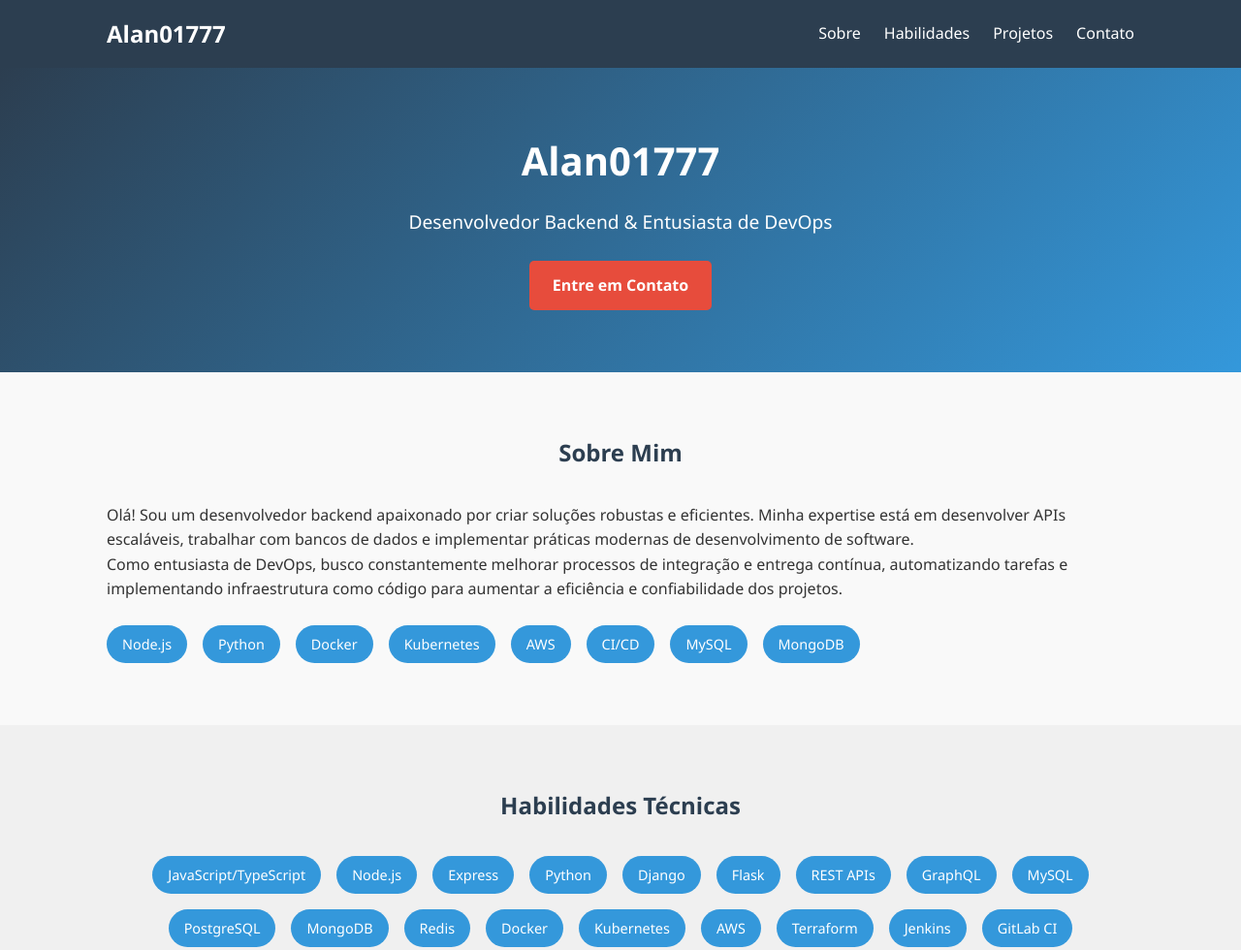
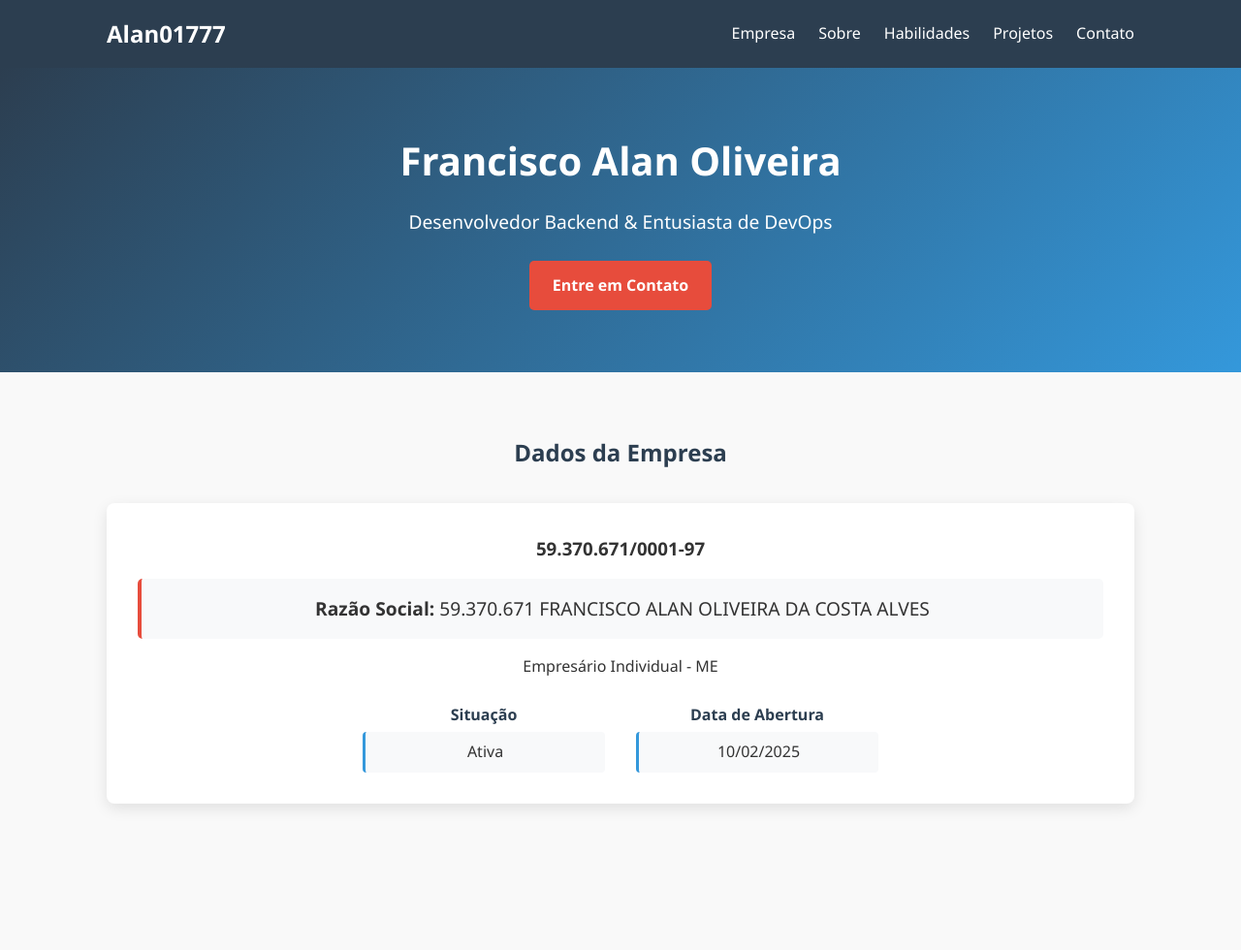
Before and after one commit to Alan01777/teste-html, a plain HTML site: page index.html in a window 1280 px wide. Shown: the top 980 px of the page at 97% size. Drawn offline with Linux system fonts and the light colour scheme.

Commit message:
Update index.html

```diff
--- a/index.html
+++ b/index.html
@@ -4,6 +4,7 @@
     <meta charset="UTF-8">
     <meta name="viewport" content="width=device-width, initial-scale=1.0">
     <title>Alan01777 - Desenvolvedor Backend</title>
+    <link rel="stylesheet" href="https://cdnjs.cloudflare.com/ajax/libs/font-awesome/6.4.0/css/all.min.css">
     <style>
         :root {
             --primary-color: #2c3e50;
@@ -114,6 +115,50 @@
             color: var(--primary-color);
         }
 
+        .cnpj-card {
+            background: white;
+            border-radius: 8px;
+            box-shadow: 0 5px 15px rgba(0, 0, 0, 0.1);
+            padding: 2rem;
+            margin-bottom: 3rem;
+            text-align: center;
+        }
+
+        .cnpj-data {
+            display: flex;
+            flex-wrap: wrap;
+            justify-content: center;
+            gap: 2rem;
+            margin-top: 1.5rem;
+        }
+
+        .data-group {
+            text-align: center;
+            min-width: 250px;
+        }
+
+        .data-label {
+            font-weight: bold;
+            color: var(--primary-color);
+            margin-bottom: 0.3rem;
+        }
+
+        .data-value {
+            padding: 0.5rem;
+            background: #f8f9fa;
+            border-radius: 4px;
+            border-left: 3px solid var(--secondary-color);
+        }
+
+        .razao-social {
+            font-size: 1.2rem;
+            margin: 1rem 0;
+            padding: 1rem;
+            background-color: #f8f9fa;
+            border-radius: 5px;
+            border-left: 4px solid var(--accent-color);
+        }
+
         .about-content {
             display: flex;
             align-items: center;
@@ -204,6 +249,11 @@
             .nav-links {
                 display: none;
             }
+
+            .cnpj-data {
+                flex-direction: column;
+                gap: 1rem;
+            }
         }
     </style>
 </head>
@@ -213,6 +263,7 @@
             <nav>
                 <div class="logo">Alan01777</div>
                 <ul class="nav-links">
+                    <li><a href="#cnpj">Empresa</a></li>
                     <li><a href="#about">Sobre</a></li>
                     <li><a href="#skills">Habilidades</a></li>
                     <li><a href="#projects">Projetos</a></li>
@@ -224,9 +275,33 @@
 
     <section class="hero">
         <div class="container hero-content">
-            <h1>Alan01777</h1>
+            <h1>Francisco Alan Oliveira</h1>
             <p>Desenvolvedor Backend & Entusiasta de DevOps</p>
             <a href="#contact" class="btn">Entre em Contato</a>
+        </div>
+    </section>
+
+    <section id="cnpj">
+        <div class="container">
+            <h2 class="section-title">Dados da Empresa</h2>
+            <div class="cnpj-card">
+                <h3>59.370.671/0001-97</h3>
+                <div class="razao-social">
+                    <strong>Razão Social:</strong> 59.370.671 FRANCISCO ALAN OLIVEIRA DA COSTA ALVES
+                </div>
+                <p>Empresário Individual - ME</p>
+
+                <div class="cnpj-data">
+                    <div class="data-group">
+                        <div class="data-label">Situação</div>
+                        <div class="data-value">Ativa</div>
+                    </div>
+                    <div class="data-group">
+                        <div class="data-label">Data de Abertura</div>
+                        <div class="data-value">10/02/2025</div>
+                    </div>
+                </div>
+            </div>
         </div>
     </section>
 
@@ -313,9 +388,10 @@
             <div class="contact-content">
                 <p>Interessado em colaborar ou tem uma oportunidade? Vamos conversar!</p>
                 <div class="social-links">
-                    <a href="https://github.com/alan01777" title="GitHub">🐱</a>
-                    <a href="https://linkedin.com/in/alan01777" title="LinkedIn">💼</a>
-                    <a href="mailto:alan01777@example.com" title="E-mail">✉️</a>
+                    <a href="https://github.com/alan01777" title="GitHub"><i class="fab fa-github"></i></a>
+                    <a href="https://linkedin.com/in/alan01777" title="LinkedIn"><i class="fab fa-linkedin"></i></a>
+                    <a href="mailto:camp.al.ans@gmail.com" title="E-mail"><i class="fas fa-envelope"></i></a>
+                    <a href="tel:9984503077" title="Telefone"><i class="fas fa-phone"></i></a>
                 </div>
             </div>
         </div>
@@ -323,7 +399,8 @@
 
     <footer>
         <div class="container">
-            <p>&copy; 2025 Alan01777 - Desenvolvedor Backend</p>
+            <p>&copy; 2023 Francisco Alan Oliveira - Desenvolvedor Backend</p>
+            <p>CNPJ: 59.370.671/0001-97</p>
         </div>
     </footer>
 </body>
```
